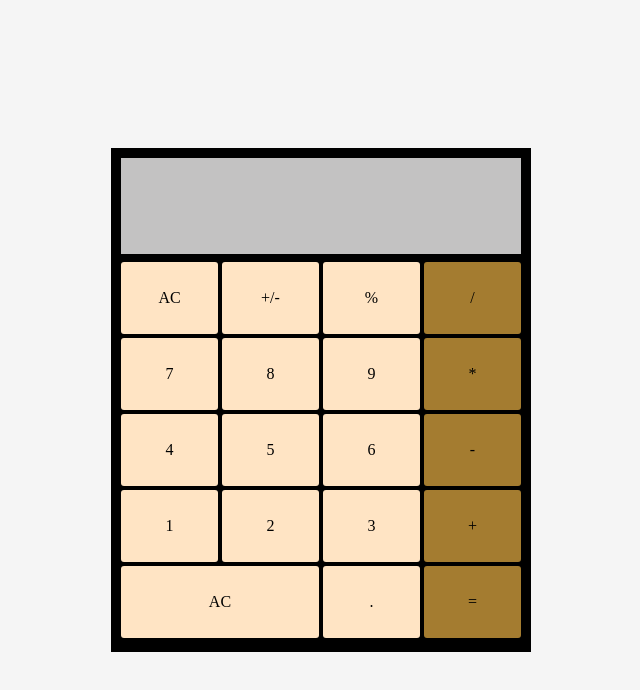
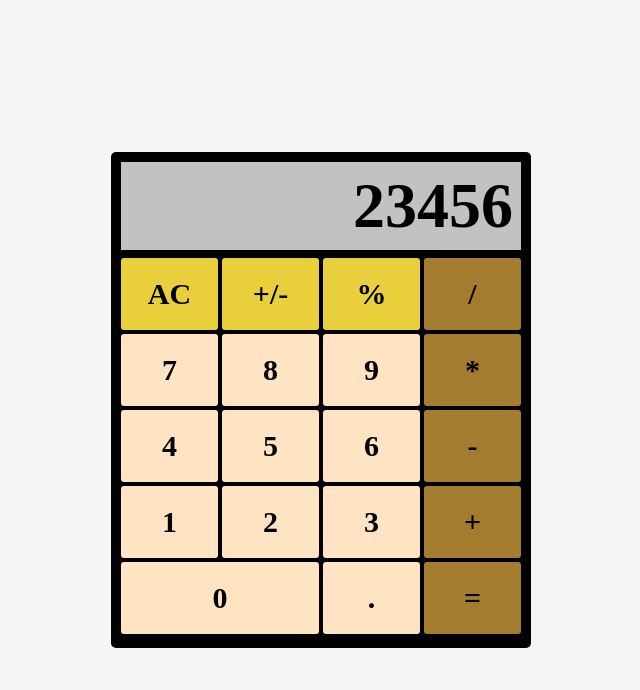
Before and after one commit to Abdulrazak-idris/Calculator, a plain HTML site: page index.html in a window 1280 px wide. Shown: the whole page, without its empty margins (319-959 px from the left). Drawn offline with Linux system fonts and the light colour scheme.

```diff
--- a/index.html
+++ b/index.html
@@ -10,11 +10,11 @@
 <body>
     <div class="whole_container">
         <div class="container">
-           <div class="output"></div>
+           <div class="output">23456</div>
            <div class="first-row-container">
-                <div class="item">AC</div>
-                <div class="item">+/-</div>
-                <div class="item">%</div>
+                <div class="item alt-btn">AC</div>
+                <div class="item alt-btn">+/-</div>
+                <div class="item alt-btn">%</div>
                 <div class="item operator">/</div>
            </div>
            <div class="first-row-container">
@@ -36,7 +36,7 @@
                 <div class="item operator">+</div>
            </div>
            <div class="first-row-container">
-                <div class="item zero">AC</div>
+                <div class="item zero">0</div>
                 <div class="item">.</div>
                 <div class="item operator">=</div>
            </div>
--- a/style.css
+++ b/style.css
@@ -18,6 +18,7 @@
 
 .container {
     background-color: rgb(0, 0, 0);
+    border-radius: 5px;
     padding: 10px;
     width: 420px;
 
@@ -25,14 +26,16 @@
 
 .output {
     background-color: #c3c2c2;
-    font-size: 3.5rem;
-    font-weight: bold;
-    padding: 1.5px 1rem;
-    height: 6rem;
+    display: flex;
+    justify-content: end;
+    align-items: center;
+    padding: 0 0.5rem;
+    font-size: 4rem;
+    font-weight: 650;
+    height: 5.5rem;
     margin-bottom: 8px;
-    text-align: right;
-    overflow-x: hidden;
-    overflow-y: hidden;
+    overflow: hidden;
+
 
 }
 
@@ -43,19 +46,29 @@
 }
 
 .item {
+    align-items: center;
+    background-color: bisque;
     border-radius: 3px;
     display: flex;
+    font-size: 30px;
+    font-weight: bold;
     justify-content: center;
-    align-items: center;
     width: 25%;
     height: 4.5rem;
-    background-color: bisque;
+}
+
+.item:hover {
+    cursor: default;
 }
 
 .operator {
     background-color: rgb(164, 124, 48);
 }
 
+.alt-btn {
+    background-color: rgb(233, 207, 60);
+}
+
 .zero {
     width: 51%;
 }
```
